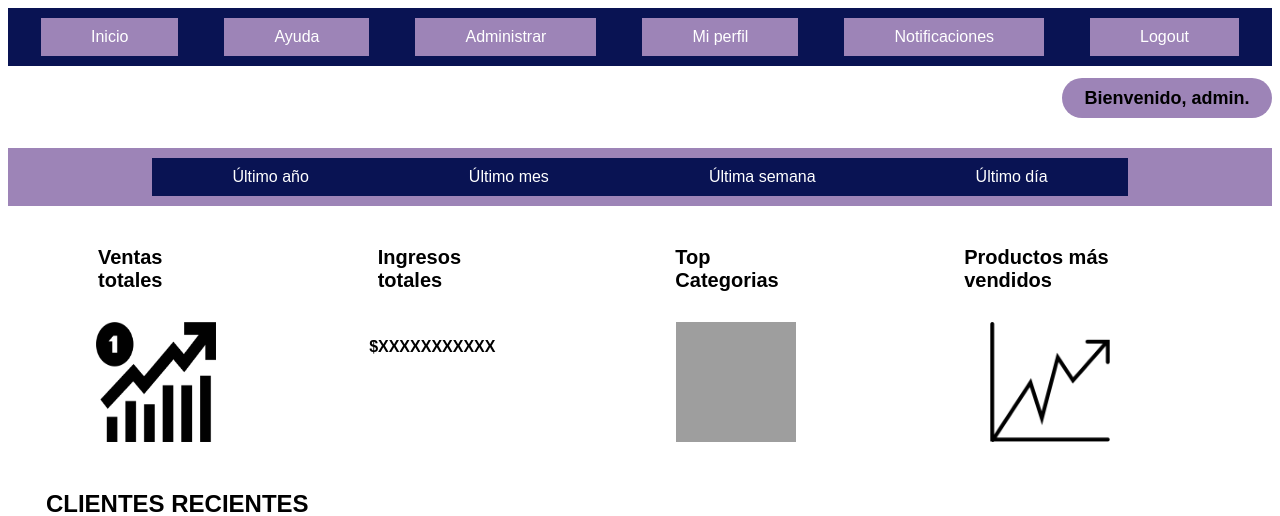
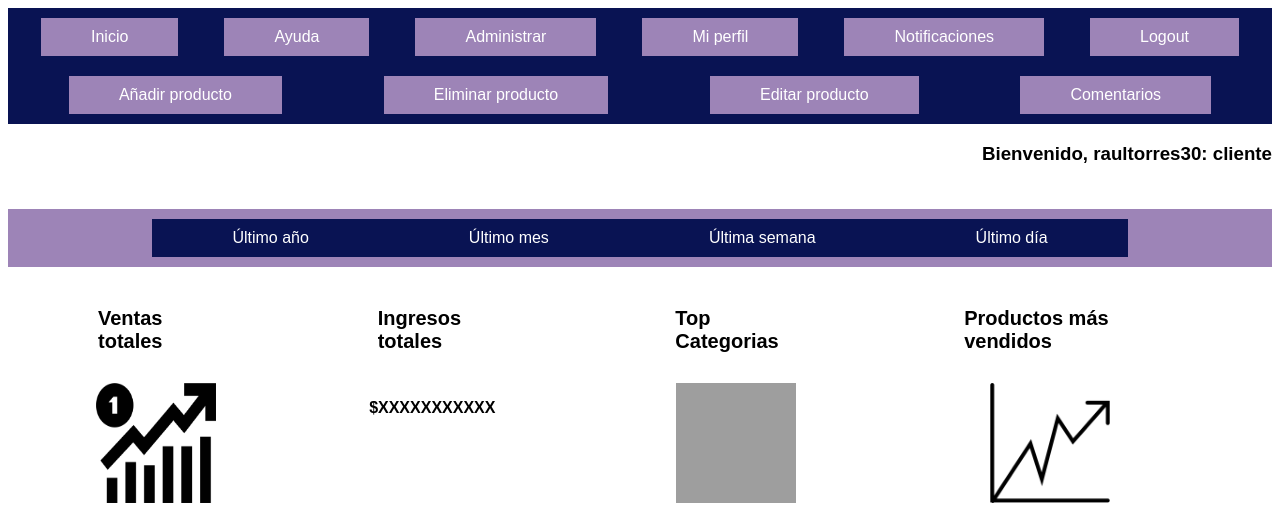
Before and after one commit to robinvalmoris/MacysSprint5, a Flask app: page /administrar in a window 1280 px wide. Shown: the top 516 px of the page. Run offline with Flask 2, Linux system fonts and the light colour scheme; a user stored in the database is signed in; grey boxes are pictures that could not be loaded.

Commit message:
Barra de navegación en administrar

```diff
--- a/app.py
+++ b/app.py
@@ -142,6 +142,47 @@ def comentarios():
     #TODO
     return render_template('comentarios.html')
 
+@app.route('/historial/busqueda', methods=('GET', 'POST'))
+def historialBusqueda():
+    #TODO
+    return render_template('historialBusqueda.html')
+
+@app.route('/ayuda', methods=('GET', 'POST'))
+def ayuda():
+    #TODO
+    return render_template('ayuda.html')
+
+@app.route('/carrito/compras', methods=('GET', 'POST'))
+def carritoCompras():
+    #TODO
+    return render_template('carritoCompras.html')
+
+@app.route('/categorias', methods=('GET', 'POST'))
+def categorias():
+    #TODO
+    return render_template('categorias.html')
+
+@app.route('/contactenos', methods=('GET', 'POST'))
+def contactenos():
+    #TODO
+    return render_template('contactenos.html')
+
+@app.route('/miperfil', methods=('GET', 'POST'))
+def miPerfil():
+    #TODO
+    return render_template('miPerfil.html')
+
+@app.route('/miscompras', methods=('GET', 'POST'))
+def misCompras():
+    #TODO
+    return render_template('misCompras.html')
+
+@app.route('/notificaciones', methods=('GET', 'POST'))
+def notificaciones():
+    #TODO
+    return render_template('notificaciones.html')
+
+
 if __name__=='__main__':
     app.run()
     # app.run(debug=True)
--- a/templates/administrar.html
+++ b/templates/administrar.html
@@ -8,20 +8,24 @@
     <link rel="stylesheet" href="{{url_for('static', filename='CSS/miestilo.css')}}" />
 </head>
 <body>
-	    <nav>
+	<nav>
         <a href="/inicio" class="nav-enlace" >Inicio</a>
         <a href="#" class="nav-enlace" >Ayuda</a>
         <a href="/administrar" class="nav-enlace" >Administrar</a>
         <a href="#" class="nav-enlace" >Mi perfil</a>
         <a href="#" class="nav-enlace" >Notificaciones</a>
-        <a action="{{ url_for('logout')}}" href="" class="nav-enlace" >Logout</a>
+        <a href="/logout" class="nav-enlace" >Logout</a>
     </nav>
-
+    <nav>
+    <a href="/add/producto" class="nav-enlace" >Añadir producto</a>
+    <a href="/producto/eliminar" class="nav-enlace" >Eliminar producto</a>
+    <a href="/producto/editar" class="nav-enlace" >Editar producto</a>
+    <a href="/comentarios" class="nav-enlace" >Comentarios</a>
+    </nav>
     <div class="buscar">
-        <h1 class="admin">Bienvenido, admin.</h1>
+        <h3>Bienvenido, {{ session['username'] }}: {{ session['rol'] }}</h3>
     </div>
-
-        <nav class="nav2">
+    <nav class="nav2">
         <a href="#" class="nav-enlace2" >Último año</a>
         <a href="#" class="nav-enlace2" >Último mes</a>
         <a href="#" class="nav-enlace2" >Última semana</a>
--- a/templates/calificarProducto.html
+++ b/templates/calificarProducto.html
@@ -15,7 +15,7 @@
         <a href="/producto/calificar" class="nav-enlace" >Mis compras</a>
         <a href="#" class="nav-enlace" >Mi perfil</a>
         <a href="#" class="nav-enlace" >Notificaciones</a>
-        <a action="{{ url_for('logout')}}" href="" class="nav-enlace" >Logout</a>
+        <a href="/logout" class="nav-enlace" >Logout</a>
     </nav>
     <h1 class="productos">Productos</h1>
     <div class="buscar">
--- a/templates/comentarios.html
+++ b/templates/comentarios.html
@@ -14,7 +14,7 @@
         <a href="/administrar" class="nav-enlace" >Administrar</a>
         <a href="#" class="nav-enlace" >Mi perfil</a>
         <a href="#" class="nav-enlace" >Notificaciones</a>
-        <a action="{{ url_for('logout')}}" href="" class="nav-enlace" >Logout</a>
+        <a href="/logout" class="nav-enlace" >Logout</a>
     </nav>
     <h1 class="Comentarios">Comentarios</h1>
     <div class="buscar">
--- a/templates/editarProducto.html
+++ b/templates/editarProducto.html
@@ -14,7 +14,7 @@
         <a href="/administrar" class="nav-enlace" >Administrar</a>
         <a href="#" class="nav-enlace" >Mi perfil</a>
         <a href="#" class="nav-enlace" >Notificaciones</a>
-        <a action="{{ url_for('logout')}}" href="" class="nav-enlace" >Logout</a>
+        <a href="/logout" class="nav-enlace" >Logout</a>
     </nav>
     <h1 class="productos">Productos</h1>
     <div class="buscar">
--- a/templates/eliminarProducto.html
+++ b/templates/eliminarProducto.html
@@ -14,7 +14,7 @@
         <a href="/administrar" class="nav-enlace" >Administrar</a>
         <a href="#" class="nav-enlace" >Mi perfil</a>
         <a href="#" class="nav-enlace" >Notificaciones</a>
-        <a action="{{ url_for('logout')}}" href="" class="nav-enlace" >Logout</a>
+        <a href="/logout" class="nav-enlace" >Logout</a>
     </nav>
     <h1 class="productos">Productos</h1>
     <div class="buscar">
--- a/templates/historialBusqueda.html
+++ b/templates/historialBusqueda.html
@@ -15,6 +15,7 @@
         <a href="/producto/calificar" class="nav-enlace" >Mis compras</a>
         <a href="#" class="nav-enlace" >Mi perfil</a>
         <a href="#" class="nav-enlace" >Notificaciones</a>
+        <a href="/logout" class="nav-enlace" >Logout</a>
     </nav>
         <h1 class="productos">Productos</h1>
     <div class="buscar">
--- a/templates/listaDeseos.html
+++ b/templates/listaDeseos.html
@@ -15,7 +15,7 @@
         <a href="/producto/calificar" class="nav-enlace" >Mis compras</a>
         <a href="#" class="nav-enlace" >Mi perfil</a>
         <a href="#" class="nav-enlace" >Notificaciones</a>
-		<a action="{{ url_for('logout')}}" href="" class="nav-enlace" >Logout</a>
+		<a href="/logout" class="nav-enlace" >Logout</a>
     </nav>
         <h1 class="productos">Productos</h1>
     <div class="buscar">
```
Also changed, not shown: templates/login.html (+0 -9 lines).
